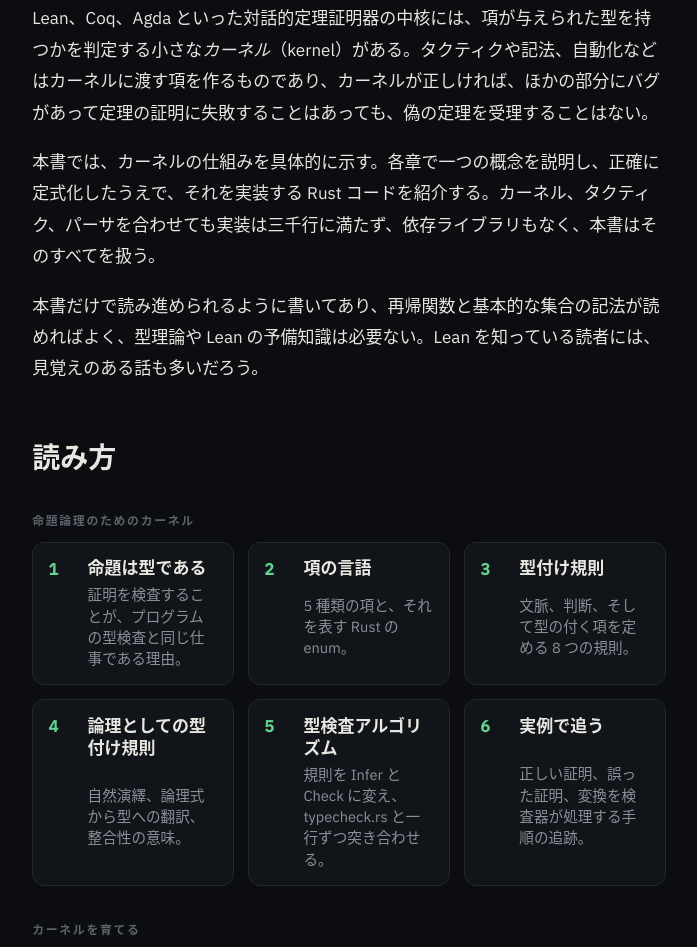
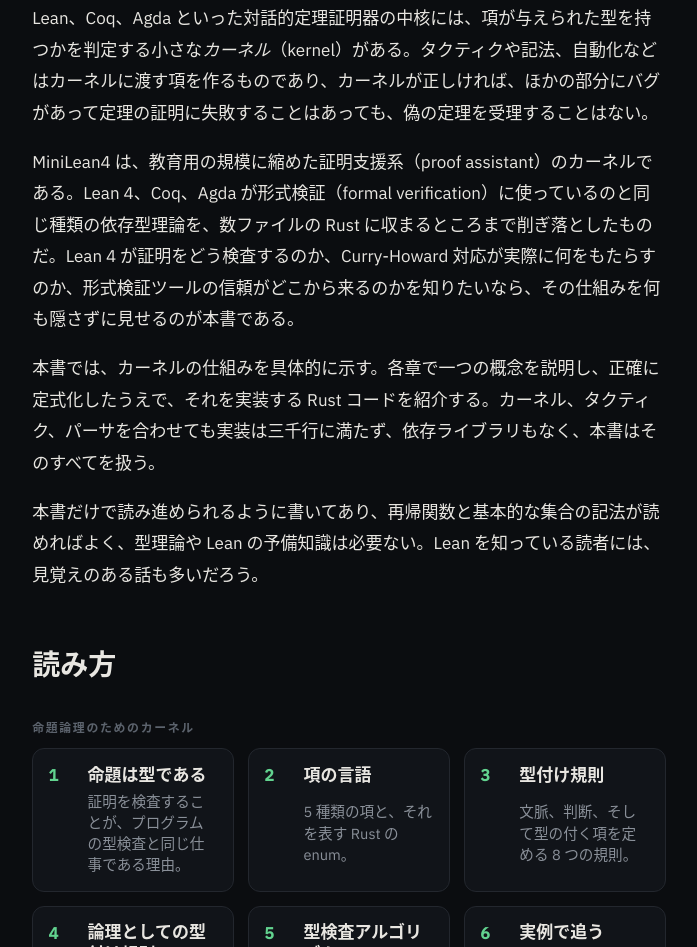
Before and after one commit to h5i-dev/MiniLean4, a plain HTML site: page docs/ebook/ja/index.html in a window 1280 px wide. Shown: the part 852-1799 px from the top of the page, without its empty margins (301-998 px from the left). Drawn offline with Linux system fonts and the light colour scheme.

Commit message:
docs: add the proof-assistant paragraph to the Japanese and Chinese covers
Co-Authored-By: Claude <noreply@anthropic.com>

```diff
--- a/docs/ebook/ja/index.html
+++ b/docs/ebook/ja/index.html
@@ -125,6 +125,7 @@ qed</pre>
 </header>
 <h2 id="_1">本書とは</h2>
 <p>Lean、Coq、Agda といった対話的定理証明器の中核には、項が与えられた型を持つかを判定する小さな<em>カーネル</em>（kernel）がある。タクティクや記法、自動化などはカーネルに渡す項を作るものであり、カーネルが正しければ、ほかの部分にバグがあって定理の証明に失敗することはあっても、偽の定理を受理することはない。</p>
+<p>MiniLean4 は、教育用の規模に縮めた証明支援系（proof assistant）のカーネルである。Lean 4、Coq、Agda が形式検証（formal verification）に使っているのと同じ種類の依存型理論を、数ファイルの Rust に収まるところまで削ぎ落としたものだ。Lean 4 が証明をどう検査するのか、Curry-Howard 対応が実際に何をもたらすのか、形式検証ツールの信頼がどこから来るのかを知りたいなら、その仕組みを何も隠さずに見せるのが本書である。</p>
 <p>本書では、カーネルの仕組みを具体的に示す。各章で一つの概念を説明し、正確に定式化したうえで、それを実装する Rust コードを紹介する。カーネル、タクティク、パーサを合わせても実装は三千行に満たず、依存ライブラリもなく、本書はそのすべてを扱う。</p>
 <p>本書だけで読み進められるように書いてあり、再帰関数と基本的な集合の記法が読めればよく、型理論や Lean の予備知識は必要ない。Lean を知っている読者には、見覚えのある話も多いだろう。</p>
 <h2 id="_2">読み方</h2>
```
Also changed, not shown: docs/ebook/zh/index.html (+1 -0 lines), 2 other files.
